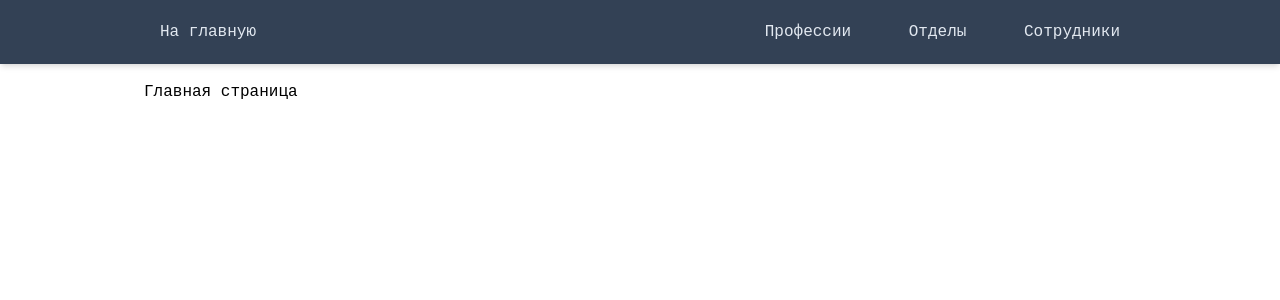
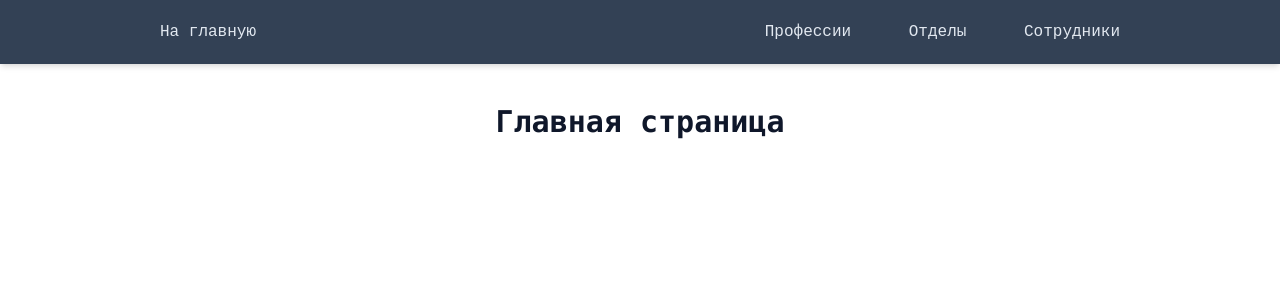
Before and after one commit to HKreoin/vue-front, a Vue app: page / in a window 1280 px wide. Shown: the top 300 px of the page. Built offline with nearby package versions, Linux system fonts and the light colour scheme.

Commit message:
update Home page

```diff
--- a/src/pages/Home.vue
+++ b/src/pages/Home.vue
@@ -1,3 +1,3 @@
 <template>
-  <h1>Главная страница</h1>
+  <h1 class="title">Главная страница</h1>
 </template>
```
